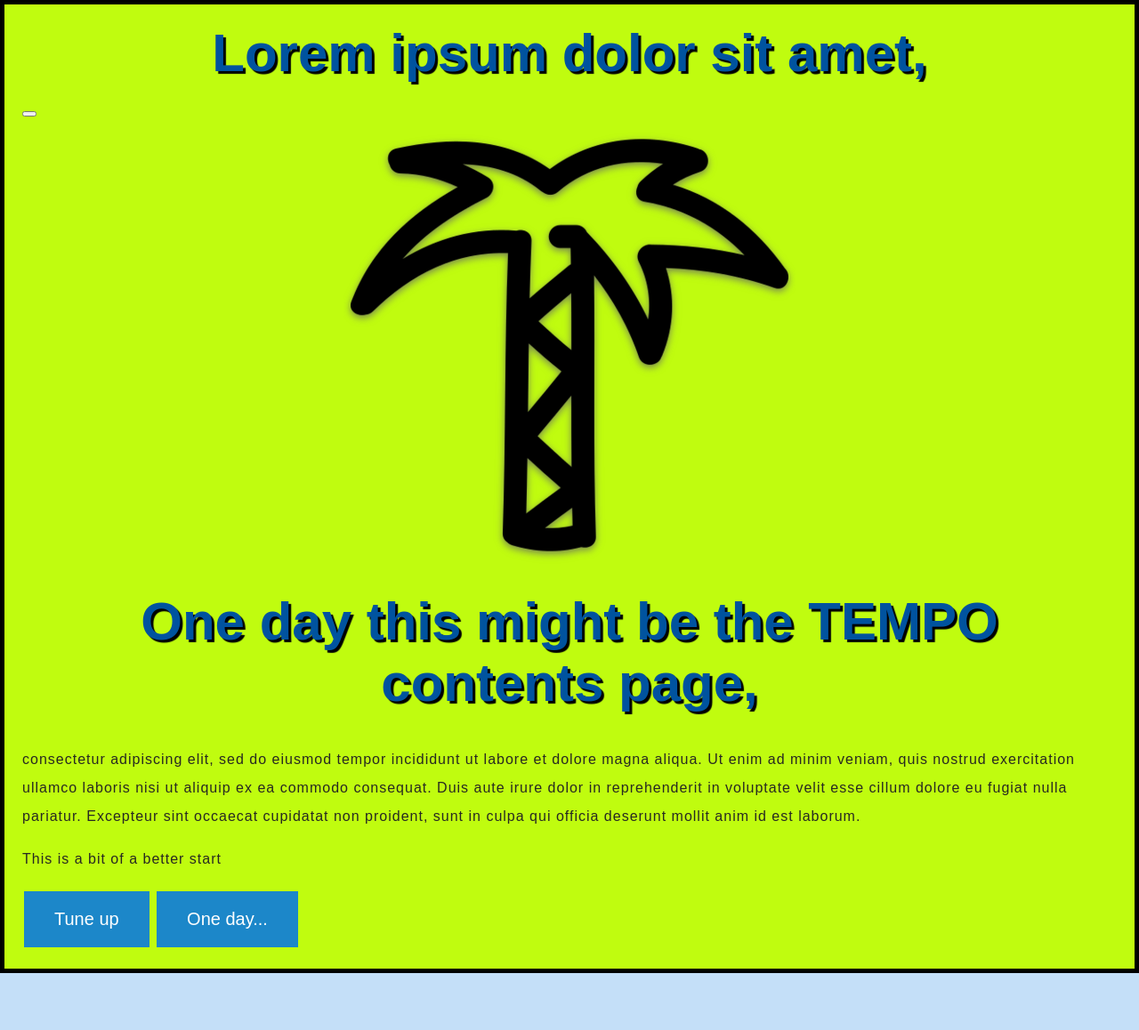
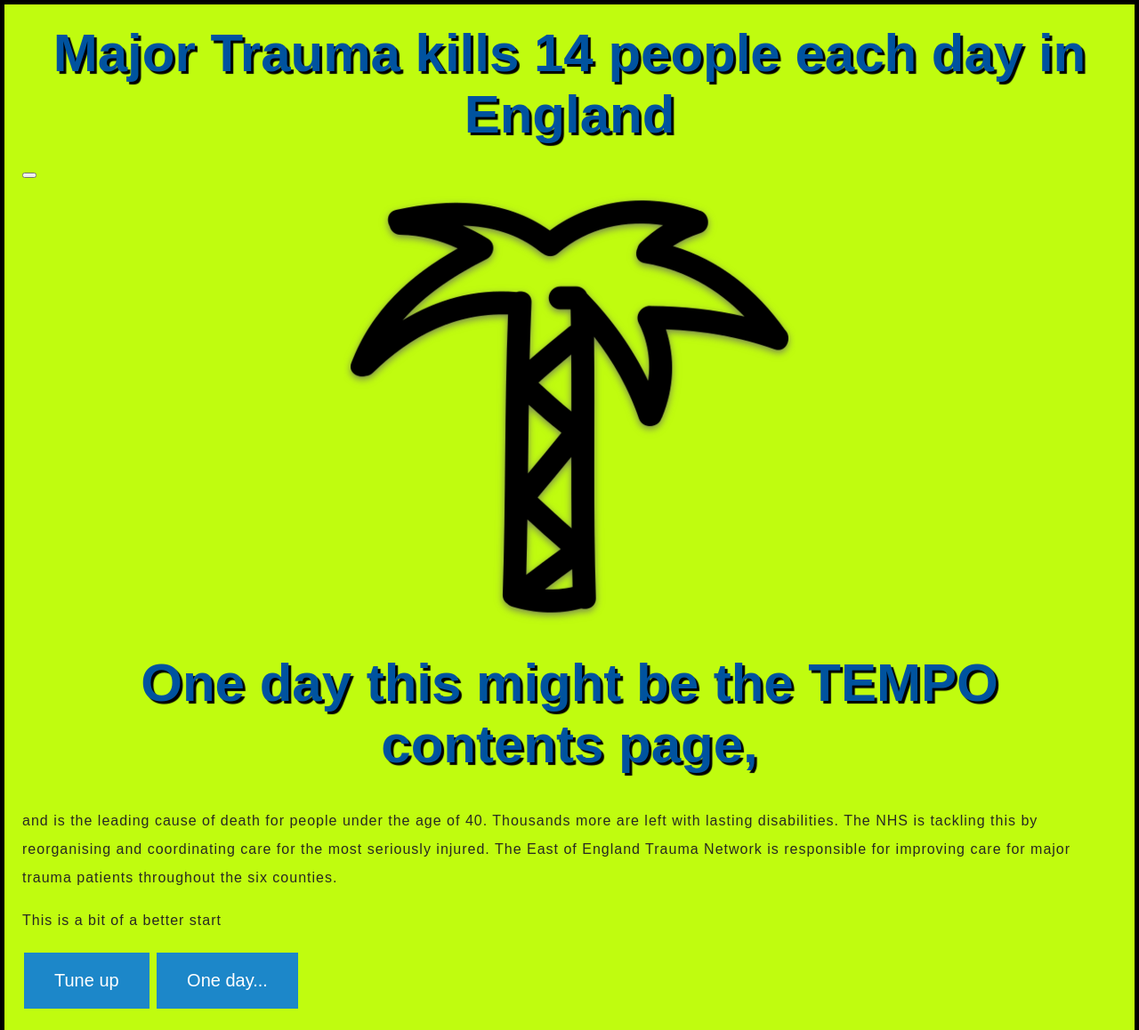
Before and after one commit to eoin-mn/eoin-mn.github.io, a website: page index.html in a window 1280 px wide. Shown: the whole page at 89% size. Before the commit the page ends 1094 px from the top, so only its background shows below. Drawn offline with Linux system fonts and the light colour scheme.

Commit message:
Update index.html

```diff
--- a/index.html
+++ b/index.html
@@ -6,7 +6,7 @@
     <link href="styles/style.css" rel="stylesheet">
     <link rel="manifest" href="/manifest.json">
     <link href="https://fonts.googleapis.com/css?family=Lato&display=swap" rel="stylesheet">
-    <meta name="viewport" content="width=device-width, initial-scale=1.0">
+    <meta name="viewport" content="width=device-width, initial-scale=1">
     <meta name="theme-color" content="white"/>
     <meta name="description" content="A sample app">
     <link rel="shortcut icon"  href="images/icons/Icon-16-2.png" />
@@ -32,7 +32,7 @@
   <body class="fullscreen">
 
       <h1>
-          Lorem ipsum dolor sit amet,
+          Major Trauma kills 14 people each day in England
         </h1>
 
 
@@ -45,7 +45,7 @@
         <h1>
             One day this might be the TEMPO contents page,
         </h1>
-        <p text-align="justify">consectetur adipiscing elit, sed do eiusmod tempor incididunt ut labore et dolore magna aliqua. Ut enim ad minim veniam, quis nostrud exercitation ullamco laboris nisi ut aliquip ex ea commodo consequat. Duis aute irure dolor in reprehenderit in voluptate velit esse cillum dolore eu fugiat nulla pariatur. Excepteur sint occaecat cupidatat non proident, sunt in culpa qui officia deserunt mollit anim id est laborum.</p>
+        <p text-align="justify">and is the leading cause of death for people under the age of 40. Thousands more are left with lasting disabilities. The NHS is tackling this by reorganising and coordinating care for the most seriously injured. The East of England Trauma Network is responsible for improving care for major trauma patients throughout the six counties.</p>
 
 
     <p>This is a bit of a better start</p>
```
